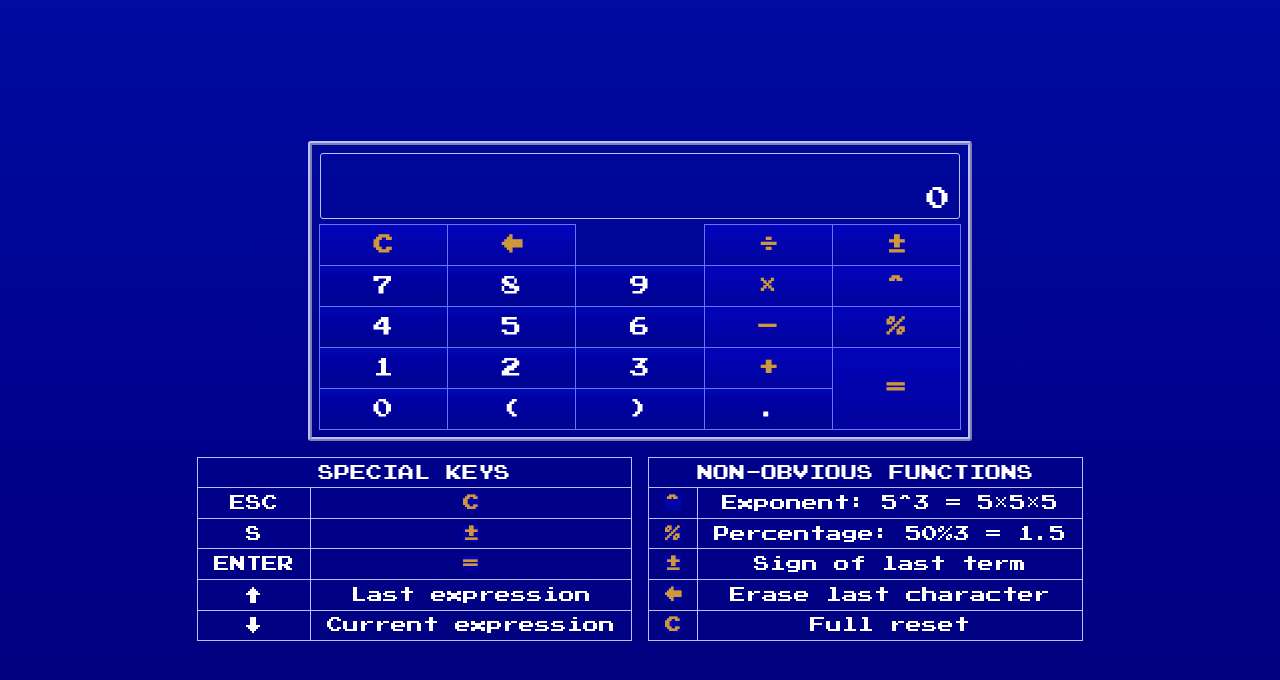
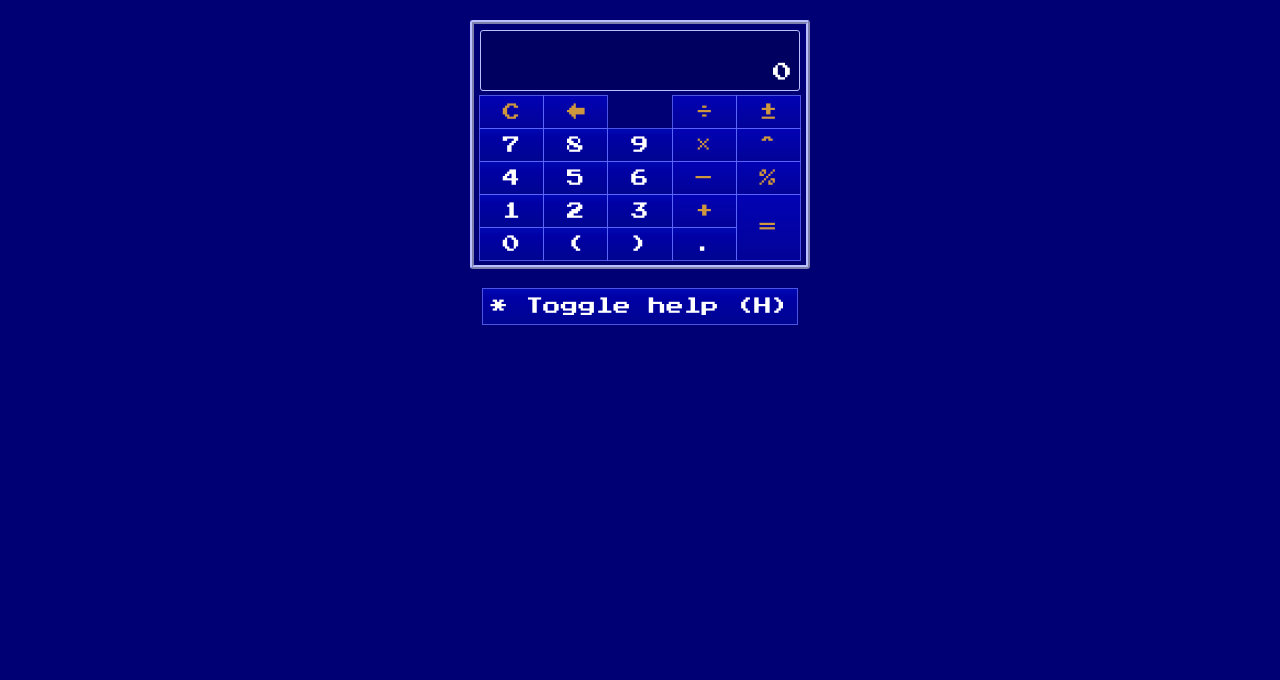
Before and after one commit to LukyLurks/calculator, a plain HTML site: page index.html in a window 1280 px wide. Drawn offline with Linux system fonts and the light colour scheme.

Commit message:
Small fixes and general polishing

```diff
--- a/index.html
+++ b/index.html
@@ -20,28 +20,28 @@
         </div>
 
         <div id="buttons">
-          <button id="clear" title="Clear all (ESC)">C</button>
-          <button id="backspace" title="Backspace">←</button>
-          <button id="divide" class="operator">÷</button>
-          <button id="sign" title="Change sign (S)">±</button>
+          <button id="clear" class="special">C</button>
+          <button id="backspace" class="special">←</button>
+          <button id="divide" class="special operator">÷</button>
+          <button id="sign" class="special">±</button>
 
           <button>7</button>
           <button>8</button>
           <button>9</button>
-          <button id="multiply" class="operator">×</button>
-          <button id="pow" title="Exponent" class="operator">^</button>
+          <button id="multiply" class="special operator">×</button>
+          <button id="pow" class="special operator">^</button>
 
           <button>4</button>
           <button>5</button>
           <button>6</button>
-          <button id="subtract" class="operator">–</button>
-          <button id="percent" class="operator">%</button>
+          <button id="subtract" class="special operator">–</button>
+          <button id="percent" class="special operator">%</button>
 
           <button>1</button>
           <button>2</button>
           <button>3</button>
-          <button id="add" class="operator">+</button>
-          <button id="equals">=</button>
+          <button id="add" class="special operator">+</button>
+          <button id="equals" class="special">=</button>
 
           <button>0</button>
           <button id="openParenthese" class="parenthese">(</button>
@@ -50,8 +50,8 @@
         </div>
       </div>
 
-      <div class="container">
-        <p id="help">
+      <div id="helpToggle">* Toggle help (H)</div>
+      <div id="help" class="hidden">
         <table>
           <thead>
             <tr>
@@ -61,15 +61,15 @@
           <tbody>
             <tr>
               <td>ESC</td>
-                <td><span class="operator">C</span></td>
+              <td>C</td>
             </tr>
             <tr>
               <td>S</td>
-                <td><span class="operator">±</span></td>
+              <td>±</td>
             </tr>
             <tr>
               <td>ENTER</td>
-                <td><span class="operator">=</span></td>
+              <td>=</td>
             </tr>
             <tr>
               <td>↑</td>
@@ -90,28 +90,27 @@
           </thead>
           <tbody>
             <tr>
-                <td><span class="operator">^</span></td>
+              <td>^</td>
               <td>Exponent: 5^3 = 5×5×5</td>
             </tr>
             <tr>
-                <td><span class="operator">%</span></td>
+              <td>%</td>
               <td>Percentage: 50%3 = 1.5</td>
             </tr>
             <tr>
-                <td><span class="operator">±</span></td>
+              <td>±</td>
               <td>Sign of last term</td>
             </tr>
             <tr>
-                <td><span class="operator">←</span></td>
+              <td>←</td>
               <td>Erase last character</td>
             </tr>
             <tr>
-                <td><span class="operator">C</span></td>
+              <td>C</td>
               <td>Full reset</td>
             </tr>
           </tbody>
         </table>
-        </p>
       </div>
     </div>
 
--- a/scripts/main.js
+++ b/scripts/main.js
@@ -170,7 +170,8 @@ const appendFloatPoint = (expr, button, lastChar) => {
   let lastOperand = getLastOperand(expr.textContent);
   if (expr.textContent === '') {
     expr.textContent += button.textContent;
-  } else if (!isNumberFloat(lastOperand) && lastChar !== ')') {
+  } else if ((!isNumberFloat(lastOperand) && lastChar !== ')') ||
+              isOperator(lastChar)) {
     expr.textContent += button.textContent;
   }
 };
@@ -203,7 +204,7 @@ const appendDigits = (expr, digit, lastChar) => {
         // Can't use replace("lastOperand", `${digit}`), if there's more
         // than 1 occurence of lastOperand ; only the first would be replaced.
         let index = expr.textContent.lastIndexOf(lastOperand);
-        let start = expr.textContent.slice(0, zeroIndex);
+        let start = expr.textContent.slice(0, index);
         expr.textContent = start + `${digit}${expr.textContent.slice(index)}`;
       } else if (lastChar !== ')') {
         expr.textContent += digit;
@@ -265,55 +266,76 @@ const updateExpr = (expr, button) => {
   }
 }
 
+const helpToggle = document.querySelector('#helpToggle');
+const help = document.querySelector('#help');
+const toggleHelp = () => {
+  if (help.classList.contains('hidden')) {
+    help.classList.remove('hidden');
+  } else {
+    help.classList.add('hidden');
+  }
+};
+
+helpToggle.addEventListener('click', toggleHelp);
+
 buttons.addEventListener('click', e => {
   if (e.target.tagName.toLowerCase() === 'button') {
     updateExpr(expression, e.target);
   }
+  /** When clicking buttons with the mouse then pressing Enter, it will
+   * trigger the equals button and also input the last clicked character,
+   * because it will have focus. The following prevents this.
+   */
+  document.activeElement = null;
 });
 
 // Support for keyboard input
 window.addEventListener('keydown', e => {
-  if (/Escape/i.test(String(e.key))) {
+  let key = String(e.key).toLowerCase();
+  if (key === 'escape' || key === 'c') {
     const esc = document.querySelector('#clear');
     esc.classList.add('active');
     updateExpr(expression, esc);
-  } else if (/Backspace/i.test(String(e.key))) {
+  } else if (key === 'backspace') {
     const back = document.querySelector('#backspace');
     back.classList.add('active');
     updateExpr(expression, back);
-  } else if (/Enter/i.test(String(e.key))) {
+  } else if (key === 'enter') {
     const enter = document.querySelector('#equals');
     enter.classList.add('active');
     updateExpr(expression, enter);
-  } else if (String(e.key) === 's') {
+  } else if (key === 's') {
     const sign = document.querySelector('#sign');
     sign.classList.add('active');
     updateExpr(expression, sign);
-  } else if (String(e.key) === '-') {
+  } else if (key === '-') {
     const minus = document.querySelector('#subtract');
     minus.classList.add('active');
     updateExpr(expression, minus);
-  } else if (String(e.key) === '*') {
+  } else if (key === '*') {
     const mult = document.querySelector('#multiply');
     mult.classList.add('active');
     updateExpr(expression, mult);
-  } else if (String(e.key) === '/') {
+  } else if (key === '/') {
     const divi = document.querySelector('#divide');
     divi.classList.add('active');
     updateExpr(expression, divi);
-  } else if (/ArrowUp/i.test(String(e.key))) {
+  } else if (key === 'arrowup') {
     if (lastExpr === '' || isUpLocked) return;
     currentExpr = expression.textContent;
     expression.textContent = lastExpr;
     isUpLocked = true;
     isDownLocked = false;
     parentheseBalance = countParentheses(expression.textContent);
-  } else if (/ArrowDown/i.test(String(e.key))) {
+  } else if (key === 'arrowdown') {
     if (isDownLocked) return;
     expression.textContent = currentExpr;
     isDownLocked = true;
     isUpLocked = false;
     parentheseBalance = countParentheses(expression.textContent);
+  } else if (key === 'h') {
+    console.log(String(e.key));
+    toggleHelp();
   } else {
     [...buttons.children].forEach(button => {
       if (String(e.key) === button.textContent) {
--- a/styles/main.css
+++ b/styles/main.css
@@ -1,16 +1,9 @@
-body, html {
+html, body {
   font-family: arcade;
-  display: grid;
-  height: 100%;
-  background: linear-gradient(0deg, rgb(1, 5, 121) 0%, rgb(0, 0, 136) 35%, rgb(0, 11, 161) 100%);
+  text-align: center;
+  background-color: rgb(0, 0, 116);
   color: white;
   line-height: 125%;
-}
-
-.container {
-  margin: auto;
-  width: 100%;
-  text-align: center;
 }
 
 table {
@@ -23,18 +16,13 @@ th, td {
   border: 1px solid rgb(186, 191, 255);
 }
 
-#help {
-  -webkit-columns: auto 2;
-     -moz-columns: auto 2;
-          columns: auto 2;
-  }
-
 #calculator {
   border: 4px ridge rgb(186, 191, 255);
   border-radius: 3px;
-  padding: .5em;
-  width: 50%;
-  margin: auto;
+  padding: .35em;
+  width: 35%;
+  max-width: 320px;
+  margin: 1.25em auto;
 }
 
 #display {
@@ -42,8 +30,9 @@ th, td {
   border: 1px ridge rgb(186, 191, 255);
   border-radius: 3px;
   margin-bottom: .25em;
-  font-size: 1.5em;
+  font-size: 1.2em;
   color: white;
+  background-color: rgb(0, 0, 96);
   padding: .2em;
 }
 
@@ -73,33 +62,54 @@ th, td {
   grid-row: 4 / 6;
 }
 
-button {
+button, #helpToggle {
   display: inline-block;
   font-family: arcade;
-  font-size: 1.25em;
+  font-size: 1.1em;
   color: white;
-  padding: .5em;
+  padding: .4em;
   background: linear-gradient(0deg, rgb(0, 5, 144) 0%, rgb(0, 0, 165) 75%, rgb(0, 9, 179) 100%);
-  outline: 1px solid rgb(105, 115, 255);
+  outline: 1px solid rgba(96, 106, 255, 0.8);
   border: none;
   transition: all .1s ease;
+  cursor: default;
 }
 
-button:hover {
-  outline: 1px solid rgb(225, 228, 255);
+button:hover, #helpToggle:hover {
+  outline: 1px solid rgb(200, 200, 255);
   z-index: 50;
 }
 
 button:active, .active {
-  transform: none;
   outline: 4px solid rgb(202, 202, 255);
   z-index: 100;
 }
 
-#equals, #sign, #clear, #backspace, .operator {
+.special {
   color: rgb(206, 151, 62);
   background: linear-gradient(0deg, rgba(3, 3, 160, 0.8) 0%, rgba(3, 3, 173, 0.8) 35%, rgba(3, 3, 196, 0.8) 100%);
-  font-weight: bold;
+}
+
+.special:hover {
+  outline: 1px solid rgb(206, 151, 62);
+  z-index: 50;
+}
+
+.special:active, .special.active {
+  outline: 4px solid rgb(206, 151, 62);
+  z-index: 100;
+}
+
+#help {
+  margin: 1em auto;
+  transition: all .1s ease;
+  opacity: 1;
+  outline: 1px solid rgba(105, 115, 255, .8);
+}
+
+.hidden {
+  display: none;
+  opacity: 0;
 }
 
 @font-face {
```
Lines whose indentation alone changed are shown as unchanged.
